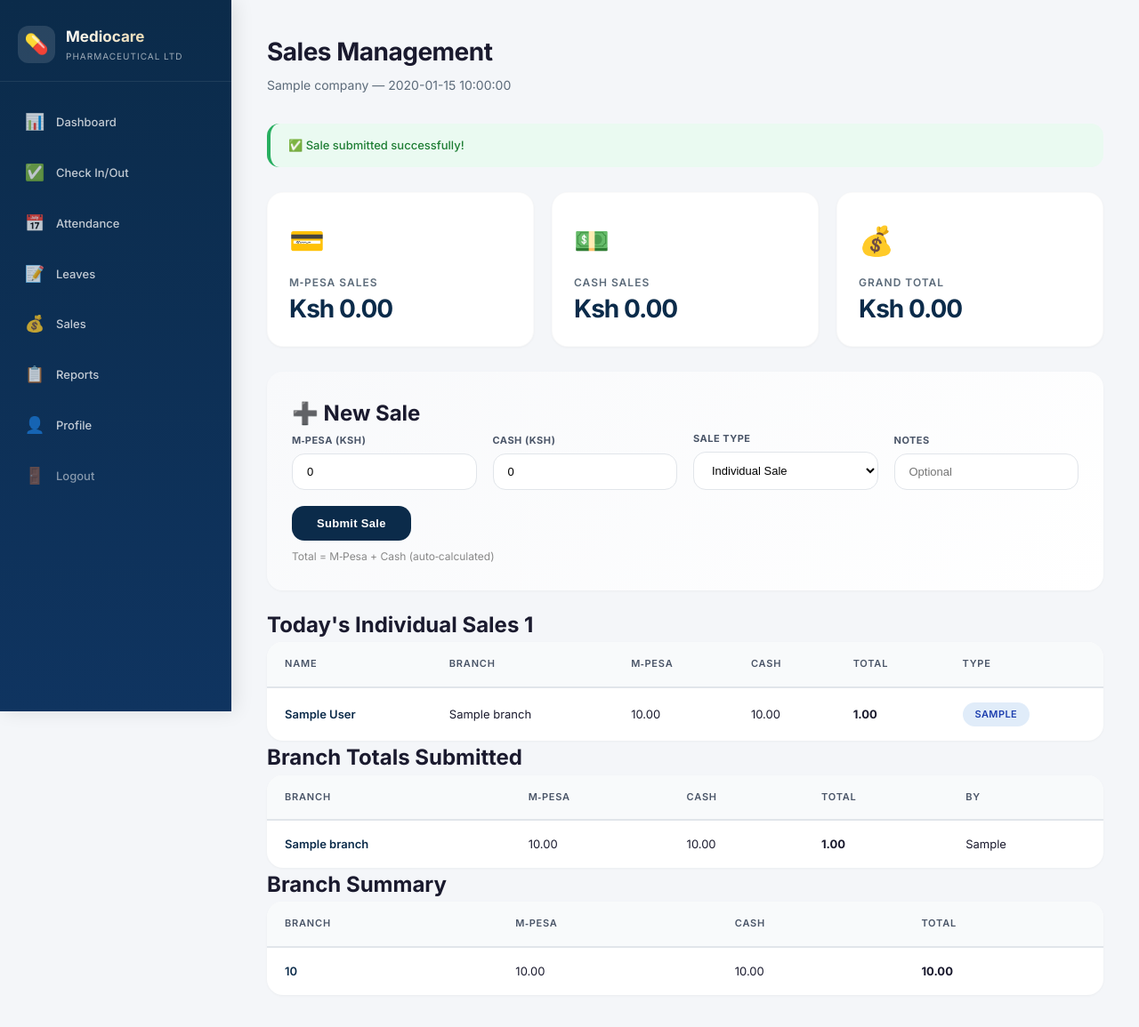
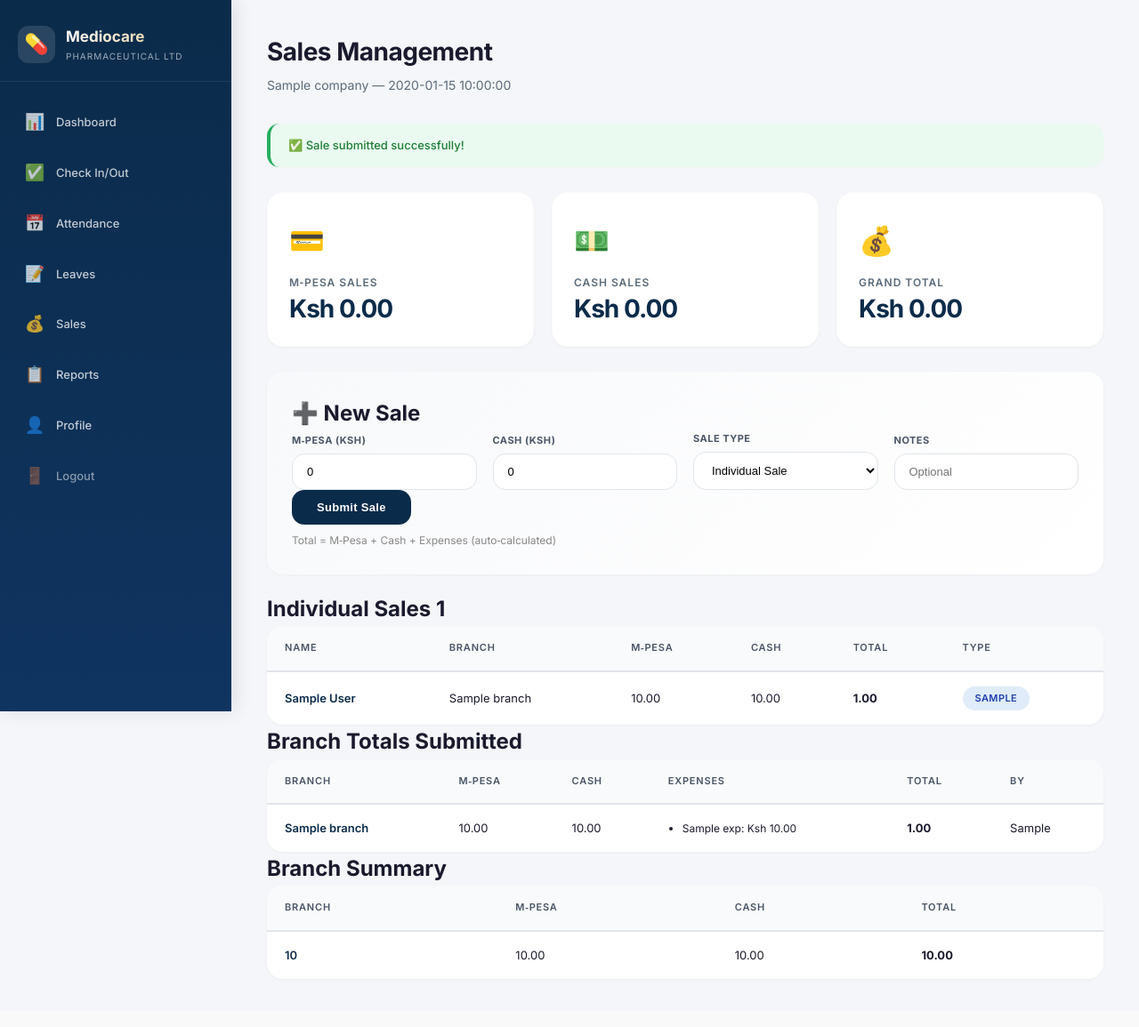
Before and after one commit to mediocareworkpulse/attendance-app, a Flask app: template templates/sales.html in a window 1280 px wide. Shown: the whole page at 89% size. After the commit the page ends 1080 px from the top, so only its background shows below. Run offline with Flask 3, Linux system fonts and the light colour scheme; the visitor is signed in with stand-in values (Sample User, id 1); the template is opened without the code that fills it: most values are stand-ins (such as "Sample title", 1, 10 or a date in 2020).

Commit message:
Update sales.html

```diff
--- a/templates/sales.html
+++ b/templates/sales.html
@@ -5,61 +5,48 @@
 
 {% if success_msg %}<div class="alert alert-success">✅ Sale submitted successfully!</div>{% endif %}
 
+<!-- Overview Cards -->
 <div class="stats">
-    <div class="stat-card">
-        <div class="stat-icon">💳</div>
-        <div class="stat-label">M‑Pesa Sales</div>
-        <div class="stat-value" style="font-size:28px;">Ksh {{ "%.2f"|format(total_mpesa) }}</div>
-    </div>
-    <div class="stat-card">
-        <div class="stat-icon">💵</div>
-        <div class="stat-label">Cash Sales</div>
-        <div class="stat-value" style="font-size:28px;">Ksh {{ "%.2f"|format(total_cash) }}</div>
-    </div>
-    <div class="stat-card">
-        <div class="stat-icon">💰</div>
-        <div class="stat-label">Grand Total</div>
-        <div class="stat-value" style="font-size:28px;">Ksh {{ "%.2f"|format(total_all) }}</div>
-    </div>
+    <div class="stat-card"><div class="stat-icon">💳</div><div class="stat-label">M‑Pesa Sales</div><div class="stat-value" style="font-size:28px;">Ksh {{ "%.2f"|format(total_mpesa) }}</div></div>
+    <div class="stat-card"><div class="stat-icon">💵</div><div class="stat-label">Cash Sales</div><div class="stat-value" style="font-size:28px;">Ksh {{ "%.2f"|format(total_cash) }}</div></div>
+    <div class="stat-card"><div class="stat-icon">💰</div><div class="stat-label">Grand Total</div><div class="stat-value" style="font-size:28px;">Ksh {{ "%.2f"|format(total_all) }}</div></div>
 </div>
 
 {% if session.get('role') in ['staff','manager'] %}
+<!-- Sale Entry Form -->
 <div class="form-card" style="background:linear-gradient(135deg, #f8f9fb 0%, #fff 100%);">
     <h2 style="border-bottom:none; margin-top:0;">➕ New Sale</h2>
     <form method="POST" id="saleForm">
         <div class="form-grid">
-            <div class="form-group">
-                <label>M‑Pesa (Ksh)</label>
-                <input type="number" name="mpesa_sales" step="0.01" value="0" required>
-            </div>
-            <div class="form-group">
-                <label>Cash (Ksh)</label>
-                <input type="number" name="cash_sales" step="0.01" value="0" required>
-            </div>
+            <div class="form-group"><label>M‑Pesa (Ksh)</label><input type="number" name="mpesa_sales" step="0.01" value="0" required></div>
+            <div class="form-group"><label>Cash (Ksh)</label><input type="number" name="cash_sales" step="0.01" value="0" required></div>
             <div class="form-group">
                 <label>Sale Type</label>
-                <select name="sales_type">
+                <select name="sales_type" id="salesType" onchange="toggleExpenses()">
                     <option value="individual">Individual Sale</option>
                     {% if session.get('role')=='manager' %}
                     <option value="branch_total">Branch Total</option>
                     {% endif %}
                 </select>
             </div>
-            <div class="form-group">
-                <label>Notes</label>
-                <input type="text" name="notes" placeholder="Optional">
-            </div>
-            <div class="form-group" style="display:flex;align-items:end;">
-                <button type="button" class="btn" onclick="confirmSale()">Submit Sale</button>
-            </div>
+            <div class="form-group"><label>Notes</label><input type="text" name="notes" placeholder="Optional"></div>
         </div>
-        <p style="font-size:12px; color:#888; margin-top:8px;">Total = M‑Pesa + Cash (auto‑calculated)</p>
+
+        <!-- Expenses block (only for branch total) -->
+        <div id="expensesBlock" style="display:none; margin-top:20px;">
+            <h3>Expenses</h3>
+            <div id="expenseList"></div>
+            <button type="button" class="btn btn-sm" onclick="addExpense()" style="background:#888;">➕ Add Expense</button>
+        </div>
+
+        <button type="button" class="btn" onclick="confirmSale()">Submit Sale</button>
+        <p style="font-size:12px; color:#888; margin-top:8px;">Total = M‑Pesa + Cash + Expenses (auto‑calculated)</p>
     </form>
 </div>
 {% endif %}
 
 {% if sales %}
-<h2>Today's Individual Sales <span class="count">{{ sales|length }}</span></h2>
+<h2>Individual Sales <span class="count">{{ sales|length }}</span></h2>
 <div class="table-container">
 <table>
     <tr><th>Name</th><th>Branch</th><th>M‑Pesa</th><th>Cash</th><th>Total</th><th>Type</th></tr>
@@ -81,12 +68,21 @@
 <h2>Branch Totals Submitted</h2>
 <div class="table-container">
 <table>
-    <tr><th>Branch</th><th>M‑Pesa</th><th>Cash</th><th>Total</th><th>By</th></tr>
+    <tr><th>Branch</th><th>M‑Pesa</th><th>Cash</th><th>Expenses</th><th>Total</th><th>By</th></tr>
     {% for s in branch_sales %}
     <tr>
         <td class="td-name">{{ s.branch }}</td>
         <td>{{ "%.2f"|format(s.mpesa_sales|float) }}</td>
         <td>{{ "%.2f"|format(s.cash_sales|float) }}</td>
+        <td>
+            {% if s.expenses %}
+                <ul style="margin:0; padding-left:16px; font-size:12px;">
+                {% for exp in s.expenses %}
+                    <li>{{ exp.name }}: Ksh {{ "%.2f"|format(exp.amount|float) }}</li>
+                {% endfor %}
+                </ul>
+            {% else %}—{% endif %}
+        </td>
         <td><strong>{{ "%.2f"|format(s.total_sales|float) }}</strong></td>
         <td>{{ s.submitted_by }}</td>
     </tr>
@@ -125,11 +121,32 @@
 </div>
 
 <script>
+// Expense handling
+function toggleExpenses() {
+    const type = document.getElementById('salesType').value;
+    document.getElementById('expensesBlock').style.display = (type === 'branch_total') ? 'block' : 'none';
+}
+function addExpense() {
+    const div = document.createElement('div');
+    div.style.display = 'flex'; div.style.gap = '10px'; div.style.marginBottom = '8px';
+    div.innerHTML = `
+        <input type="text" name="expense_name[]" placeholder="Expense name" style="flex:1;" required>
+        <input type="number" name="expense_amount[]" step="0.01" placeholder="Amount" style="flex:1;" required>
+        <button type="button" class="btn-danger btn-sm" onclick="this.parentElement.remove()">✕</button>
+    `;
+    document.getElementById('expenseList').appendChild(div);
+}
+
+// Sale confirmation
 function confirmSale() {
-    const mpesa = document.querySelector('input[name="mpesa_sales"]').value;
-    const cash = document.querySelector('input[name="cash_sales"]').value;
-    const total = (parseFloat(mpesa) + parseFloat(cash)).toFixed(2);
-    document.getElementById('saleSummary').innerHTML = `M‑Pesa: Ksh ${mpesa}<br>Cash: Ksh ${cash}<br><strong>Total: Ksh ${total}</strong>`;
+    const mpesa = document.querySelector('input[name="mpesa_sales"]').value || 0;
+    const cash = document.querySelector('input[name="cash_sales"]').value || 0;
+    let expenseTotal = 0;
+    document.querySelectorAll('#expenseList input[name="expense_amount[]"]').forEach(inp => {
+        expenseTotal += parseFloat(inp.value) || 0;
+    });
+    const grandTotal = parseFloat(mpesa) + parseFloat(cash) + expenseTotal;
+    document.getElementById('saleSummary').innerHTML = `M‑Pesa: Ksh ${mpesa}<br>Cash: Ksh ${cash}<br>Expenses: Ksh ${expenseTotal.toFixed(2)}<br><strong>Total: Ksh ${grandTotal.toFixed(2)}</strong>`;
     document.getElementById('saleConfirmModal').style.display = 'flex';
 }
 function closeSaleConfirm() { document.getElementById('saleConfirmModal').style.display = 'none'; }
```
